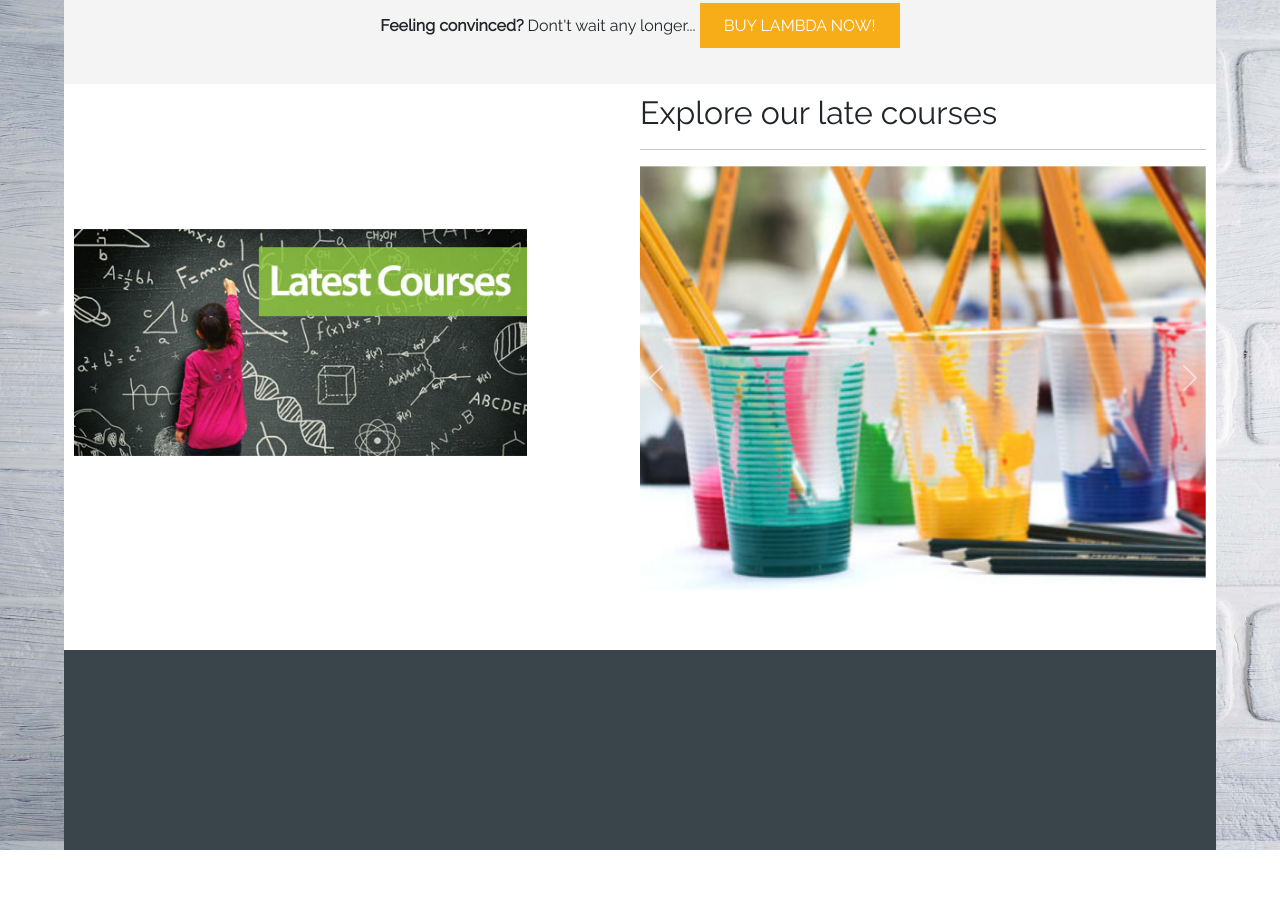
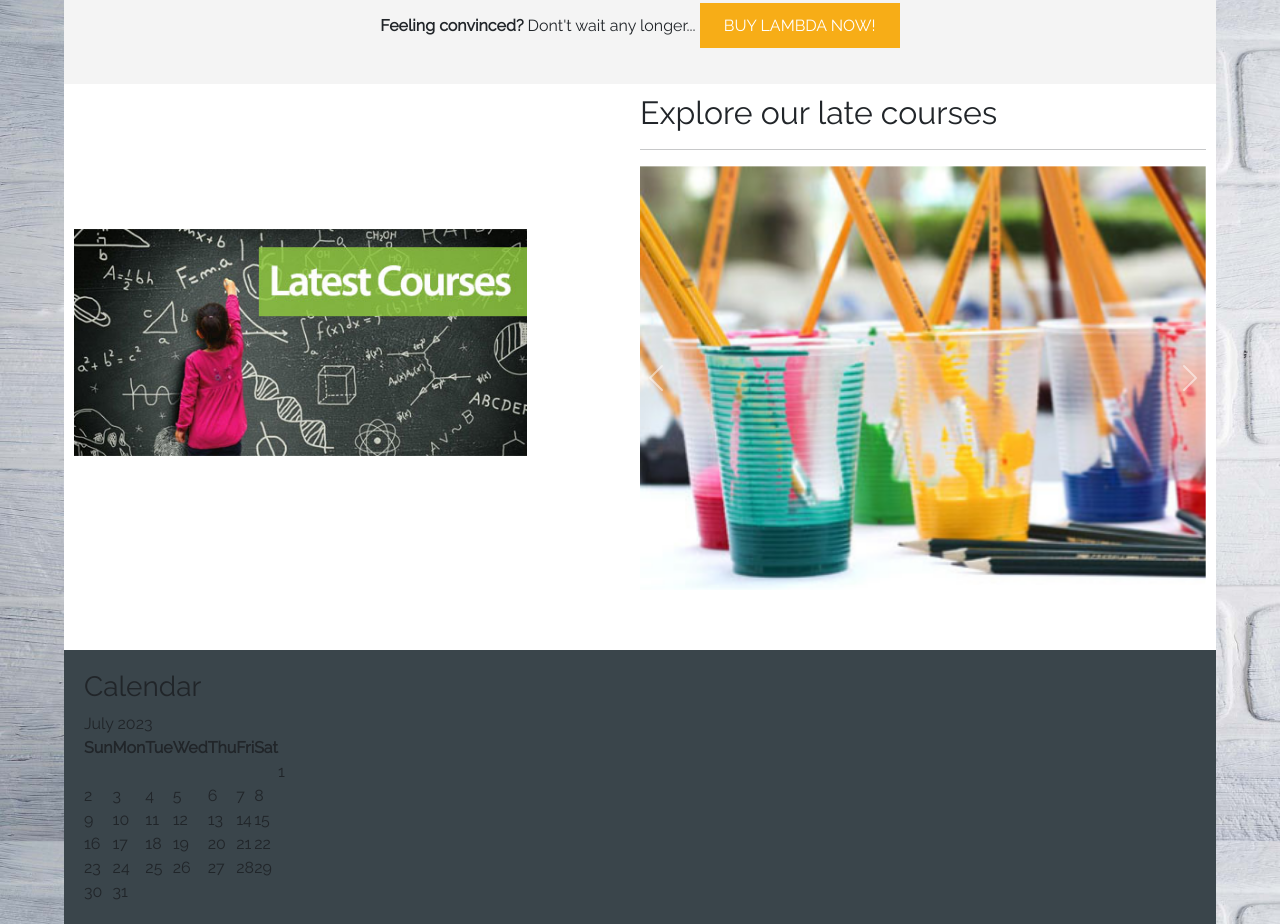
Before and after one commit to MahmoudAbuyousef/Lambada, a plain HTML site: page index.html in a window 1280 px wide. Shown: the part 2572-3496 px from the top of the page. Before the commit the page ends 3422 px from the top, so only its background shows below. Drawn offline with nearby package versions, Linux system fonts and the light colour scheme.

Commit message:
change bootstrap files

```diff
--- a/assets/css/sass/components/_footer.scss
+++ b/assets/css/sass/components/_footer.scss
@@ -1,5 +1,12 @@
 @use "../helpers/variables" as *;
 footer {
   background-color: $second_color;
-  padding: 100px;
+  padding: 20px;
+  .footer__courses {
+    .calendar {
+      h3 {
+
+      }
+    }
+  }
 }
--- a/index.html
+++ b/index.html
@@ -8,7 +8,7 @@
     <link rel="preconnect" href="https://fonts.googleapis.com" />
     <link rel="preconnect" href="https://fonts.gstatic.com" crossorigin />
     <link href="https://fonts.googleapis.com/css2?family=Raleway&display=swap" rel="stylesheet" />
-    <link href="https://cdn.jsdelivr.net/npm/bootstrap@5.3.0/dist/css/bootstrap.min.css" rel="stylesheet" integrity="sha384-9ndCyUaIbzAi2FUVXJi0CjmCapSmO7SnpJef0486qhLnuZ2cdeRhO02iuK6FUUVM" crossorigin="anonymous" />
+    <link rel="stylesheet" href="assets/css/libs/bootstrap.min.css" />
     <link rel="stylesheet" href="assets/css/libs/all.min.css" />
     <link rel="stylesheet" href="assets/css/main.css" />
   </head>
@@ -355,11 +355,84 @@
         </section>
       </main>
       <footer>
-        <div class="calendar"></div>
-        <div class="useful-links"></div>
-        <div class="social-links"></div>
+        <div class="footer__sections">
+          <div class="calendar">
+            <h3>Calendar</h3>
+            <caption>
+              July 2023
+            </caption>
+            <table>
+              <thead>
+                <tr>
+                  <th>Sun</th>
+                  <th>Mon</th>
+                  <th>Tue</th>
+                  <th>Wed</th>
+                  <th>Thu</th>
+                  <th>Fri</th>
+                  <th>Sat</th>
+                </tr>
+              </thead>
+              <tbody>
+                <tr>
+                  <td></td>
+                  <td></td>
+                  <td></td>
+                  <td></td>
+                  <td></td>
+                  <td></td>
+                  <td></td>
+                  <td>1</td>
+                </tr>
+                <tr>
+                  <td>2</td>
+                  <td>3</td>
+                  <td>4</td>
+                  <td>5</td>
+                  <td>6</td>
+                  <td>7</td>
+                  <td>8</td>
+                </tr>
+                <tr>
+                  <td>9</td>
+                  <td>10</td>
+                  <td>11</td>
+                  <td>12</td>
+                  <td>13</td>
+                  <td>14</td>
+                  <td>15</td>
+                </tr>
+                <tr>
+                  <td>16</td>
+                  <td>17</td>
+                  <td>18</td>
+                  <td>19</td>
+                  <td>20</td>
+                  <td>21</td>
+                  <td>22</td>
+                </tr>
+                <tr>
+                  <td>23</td>
+                  <td>24</td>
+                  <td>25</td>
+                  <td>26</td>
+                  <td>27</td>
+                  <td>28</td>
+                  <td>29</td>
+                </tr>
+                <tr>
+                  <td>30</td>
+                  <td>31</td>
+                </tr>
+              </tbody>
+            </table>
+          </div>
+          <div class="useful-links"></div>
+          <div class="social-links"></div>
+        </div>
+        <div class="copyright"></div>
       </footer>
     </div>
-    <script src="https://cdn.jsdelivr.net/npm/bootstrap@5.3.0/dist/js/bootstrap.bundle.min.js" integrity="sha384-geWF76RCwLtnZ8qwWowPQNguL3RmwHVBC9FhGdlKrxdiJJigb/j/68SIy3Te4Bkz" crossorigin="anonymous"></script>
+    <script src="assets/js/libs/bootstrap.min.js"></script>
   </body>
 </html>
```
Also changed, not shown: assets/css/libs/bootstrap.min.css (added), assets/css/main.css, assets/js/libs/bootstrap.min.js (added), 1 other file.
